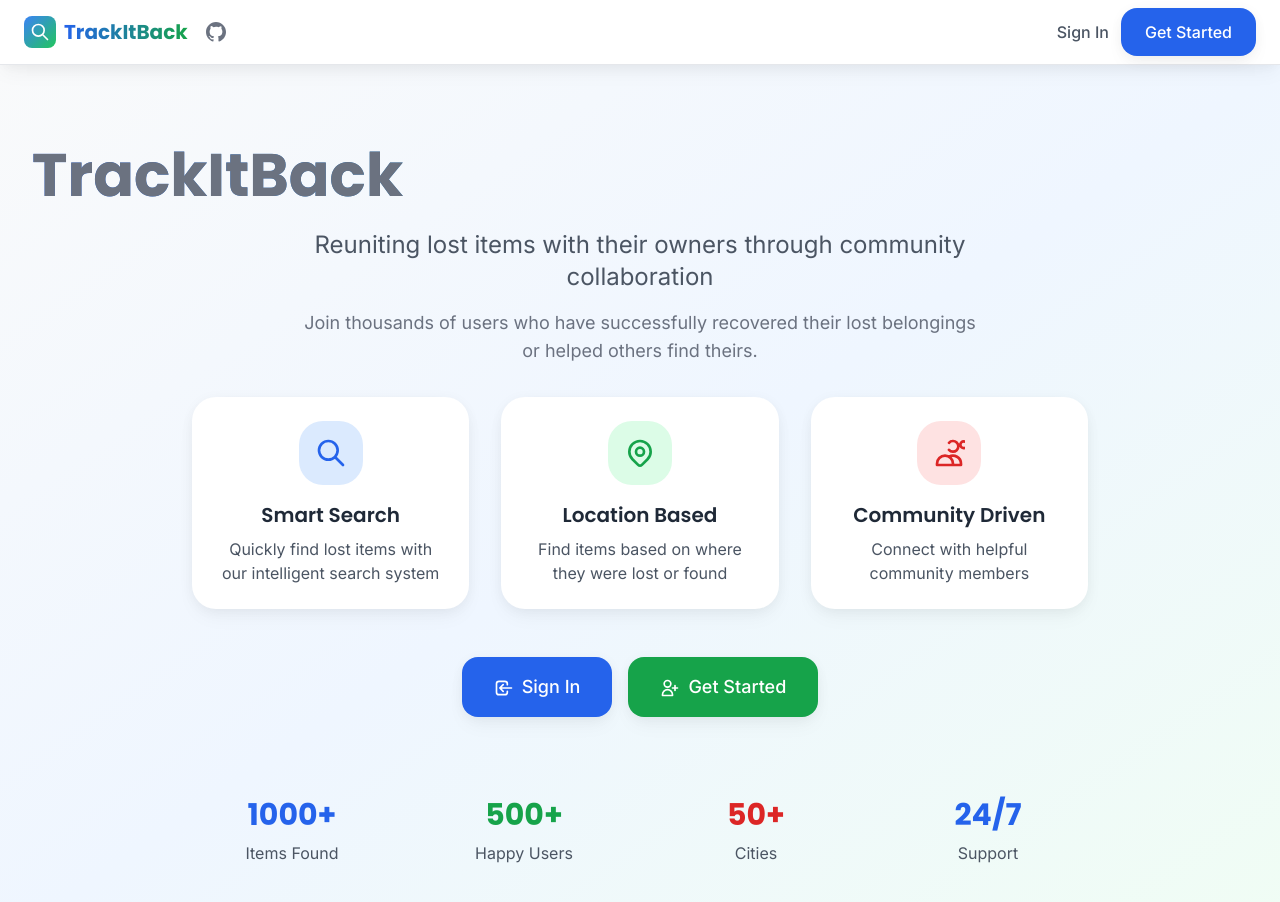
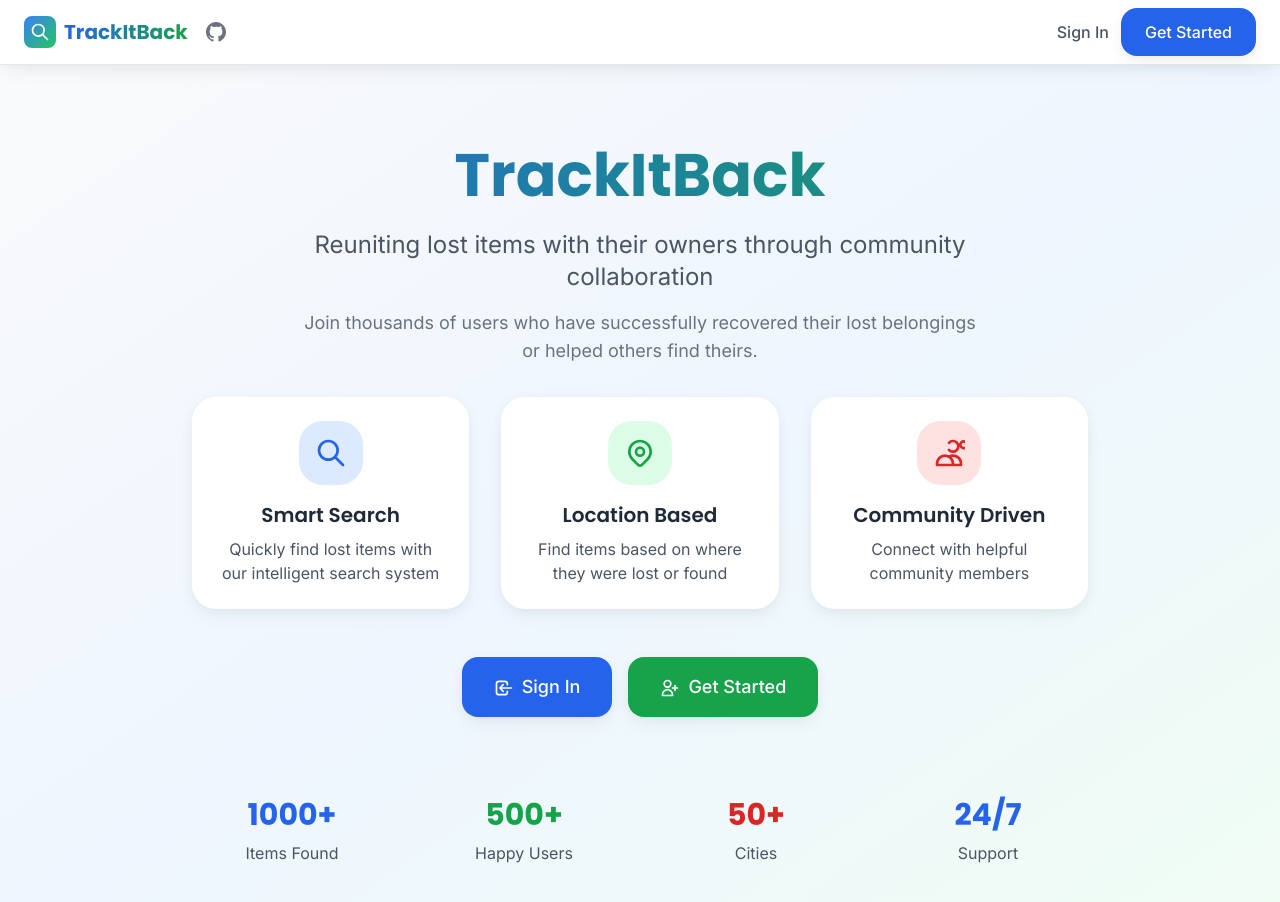
Before and after one commit to Dhruv-Sharma01/LostAndFound_withBackend, a React (Vite) app: page / in a window 1280 px wide. Shown: the top 902 px of the page. Built offline with nearby package versions, Linux system fonts and the light colour scheme.

Commit message:
Update HomePage.jsx

```diff
--- a/src/components/home/HomePage.jsx
+++ b/src/components/home/HomePage.jsx
@@ -10,13 +10,7 @@ function HomePage() {
           {/* Main Heading */}
           <div className="mb-8 animate-fade-in">
             <h1 className="text-5xl md:text-6xl font-heading font-bold text-gradient mb-6">
-               <a
-              href="https://github.com/Dhruv-Sharma01/LostAndFound_withBackend"
-              target="_blank"
-              rel="noopener noreferrer"
-              className="ml-2 flex items-center text-neutral-500 hover:text-black transition-colors"
-              aria-label="GitHub Repository"
-            >TrackItBack</a>
+             TrackItBack
             </h1>
             <p className="text-xl md:text-2xl text-neutral-600 mb-4 max-w-3xl mx-auto">
               Reuniting lost items with their owners through community collaboration
```
